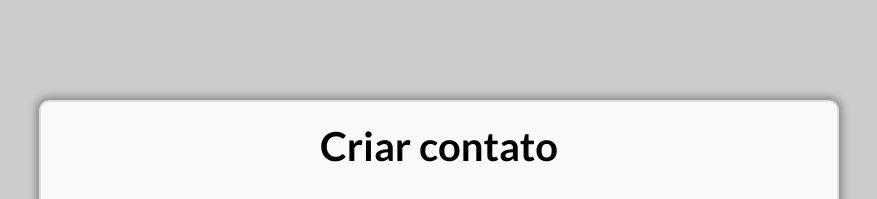
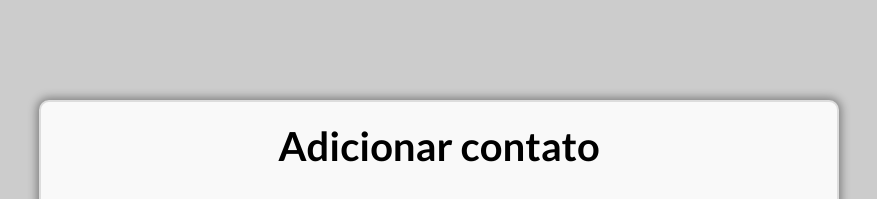
Before and after one commit to ProfaIngrid/agenda-contatos, a plain HTML site: page index.html in a window 1280 px wide. Shown: the top 199 px of the page, without its empty margins (201-1078 px from the left). Drawn offline with Linux system fonts and the light colour scheme.

Commit message:
alterando o titulo

```diff
--- a/index.html
+++ b/index.html
@@ -10,7 +10,7 @@
 <body>
     <div class="agenda">
         <header>
-            <h1>Criar contato</h1>
+            <h1>Adicionar contato</h1>
         </header>
         <div class="imagem">
             <img src="img/perfil.png" alt="logo">
```
